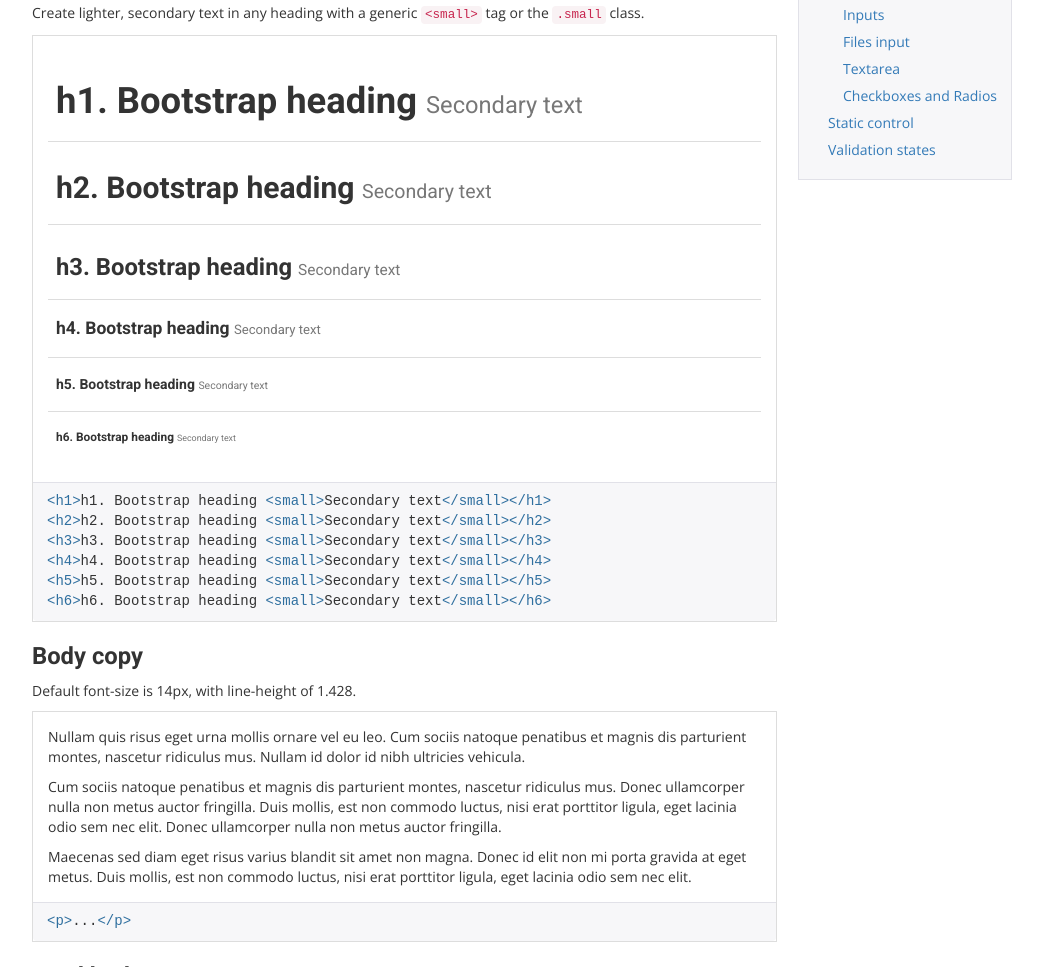
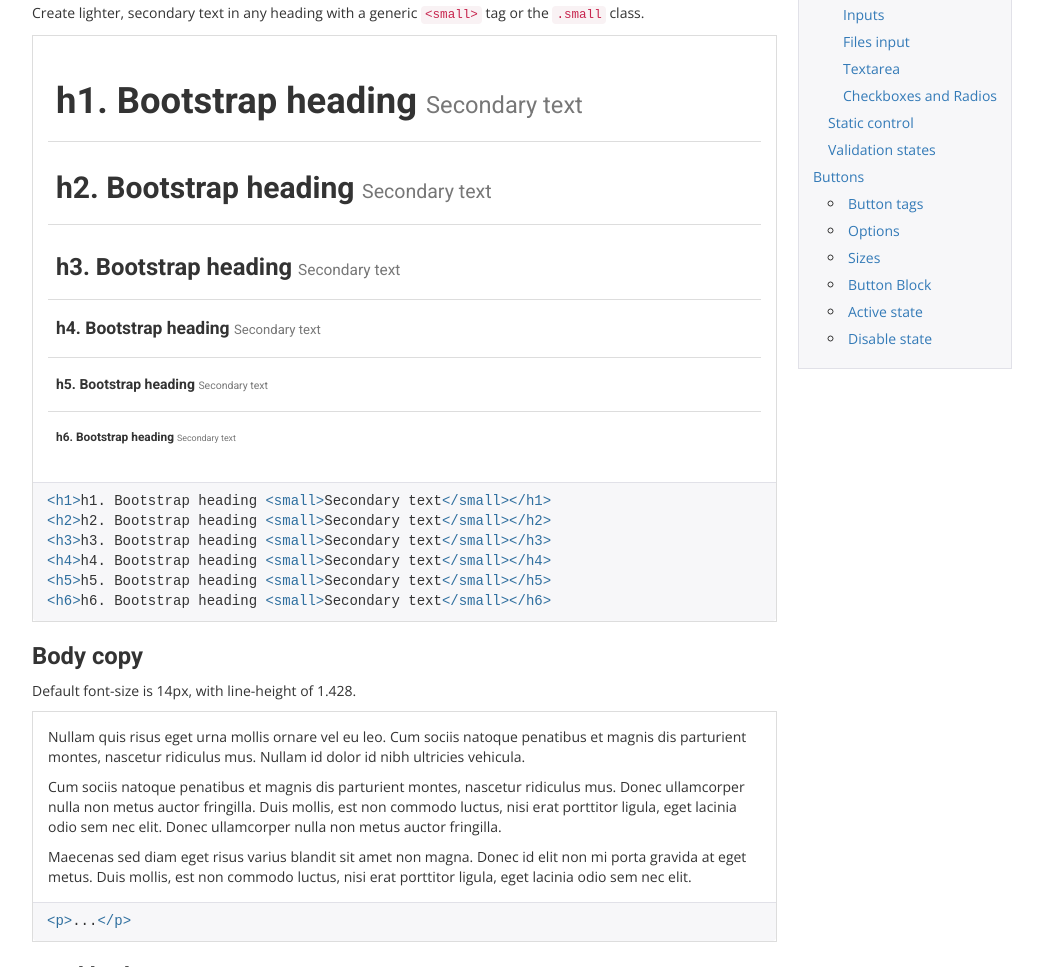
Before and after one commit to aabisht/lightDesign, a website: page index.html in a window 1280 px wide. Shown: the part 797-1764 px from the top of the page, without its empty margins (44-1087 px from the left). Drawn offline with nearby package versions, Linux system fonts and the light colour scheme.

Commit message:
Added buttons links to sidebar

```diff
--- a/index.html
+++ b/index.html
@@ -1410,6 +1410,17 @@
 									<li><a href="#formsValidationStates">Validation states</a></li>
 								</ul>
 							</li>
+							<li>
+								<a href="#buttons">Buttons</a>
+								<ul>
+									<li><a href="#Buttontags">Button tags</a></li>
+									<li><a href="#ButtonOptions">Options</a></li>
+									<li><a href="#ButtonSizes">Sizes</a></li>
+									<li><a href="#ButtonBlock">Button Block</a></li>
+									<li><a href="#ButtonActiveState">Active state</a></li>
+									<li><a href="#ButtonDisableState">Disable state</a></li>
+								</ul>
+							</li>
 						</ul>
 					</aside>
 				</div>
```
Also changed, not shown: .babelrc (deleted), 1 other file.
